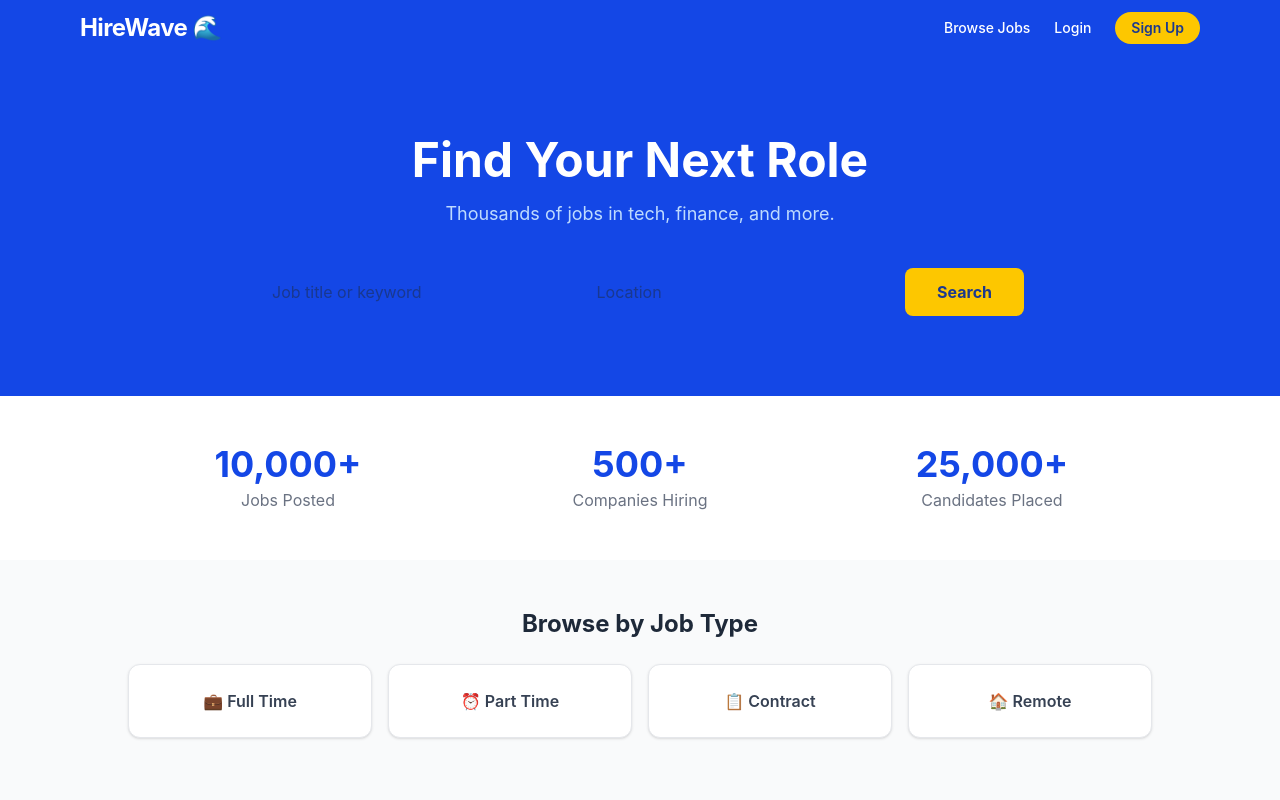
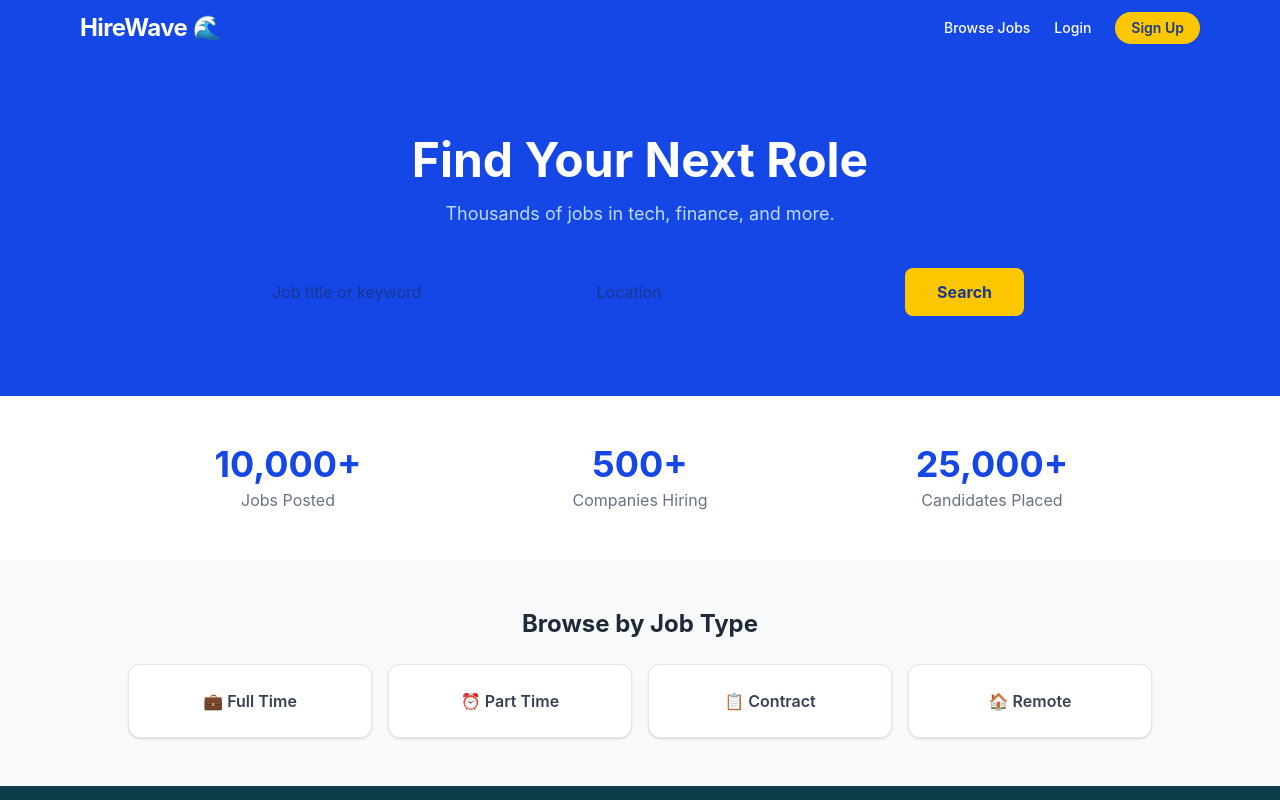
Before and after one commit to rahanasuleiman8-ship-it/HireWave, a React (Vite) app in the folder src/hirewave-client/: page / in a window 1280 px wide. Built offline with nearby package versions, Linux system fonts and the light colour scheme; no server answers.

Commit message:
UI: Update App.jsx with dark teal background

```diff
--- a/src/hirewave-client/src/App.jsx
+++ b/src/hirewave-client/src/App.jsx
@@ -19,10 +19,14 @@ function ProtectedRoute({ children, role }) {
 
 export default function App() {
   const { loading } = useAuth();
-  if (loading) return <div className="flex items-center justify-center h-screen">Loading...</div>;
+  if (loading) return (
+    <div style={{ minHeight: '100vh', display: 'flex', alignItems: 'center', justifyContent: 'center', background: '#0d3d4a' }}>
+      <div style={{ width: 32, height: 32, border: '2px solid #1e6070', borderTopColor: '#2dd4bf', borderRadius: '50%', animation: 'spin 0.8s linear infinite' }} />
+    </div>
+  );
 
   return (
-    <div className="min-h-screen bg-gray-50">
+    <div style={{ minHeight: '100vh', background: 'var(--hw-bg)' }}>
       <Navbar />
       <Routes>
         <Route path="/" element={<HomePage />} />
```
